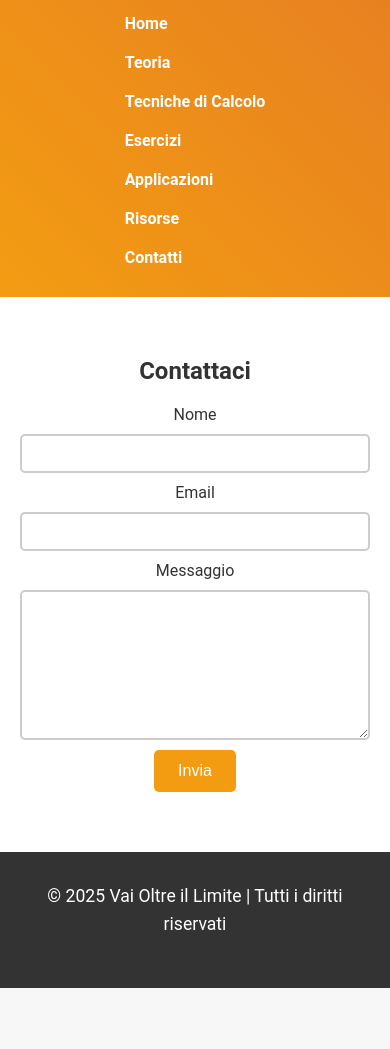
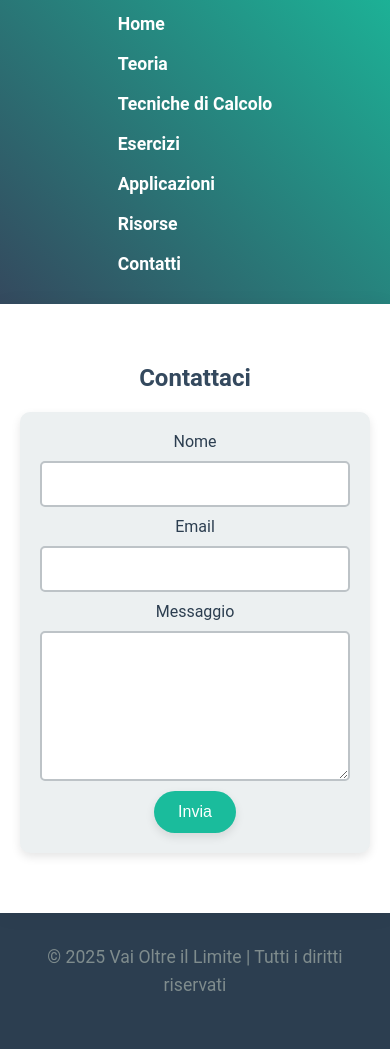
Before and after one commit to targamarcello/SitoLimiti, a plain HTML site: page OltreIlLimite/contatti.html in a window 390 px wide. Shown: the part 74-1123 px from the top of the page. Before the commit the page ends 1062 px from the top, so only its background shows below. Drawn offline with Linux system fonts and the light colour scheme.

Commit message:
Modifiche apportate
modificato lo stile del sito (fatto pure responsive), implementato download di un file pdf con esercizi nella sezione esercizi.

```diff
--- a/OltreIlLimite/styles.css
+++ b/OltreIlLimite/styles.css
@@ -9,8 +9,8 @@
 html, body {
     height: 100%;
     font-family: 'Roboto', sans-serif;
-    background-color: #f7f7f7;
-    color: #333;
+    background-color: #f4f7f6; /* Colore più neutro per lo sfondo */
+    color: #2c3e50; /* Colore scuro per il testo principale */
 }
 
 body {
@@ -21,9 +21,10 @@ body {
 
 /* Header */
 header {
-    background: linear-gradient(45deg, #f39c12, #e67e22); /* Gradiente di colore */
+    background: linear-gradient(45deg, #34495e, #1abc9c); /* Colori blu-grigio e verde per un effetto fresco e professionale */
     color: #fff;
     padding: 20px 0;
+    box-shadow: 0 2px 10px rgba(0, 0, 0, 0.1); /* Aggiunta ombra per un effetto di profondità */
 }
 
 .header-container {
@@ -38,7 +39,7 @@ header {
 header h1 {
     font-size: 2rem;
     letter-spacing: 2px;
-    text-shadow: 1px 1px 5px rgba(0, 0, 0, 0.2); /* Ombra per migliorare la visibilità */
+    text-shadow: 2px 2px 6px rgba(0, 0, 0, 0.3); /* Ombra per migliorare la visibilità */
 }
 
 nav ul {
@@ -54,11 +55,13 @@ nav ul li a {
     text-decoration: none;
     color: white;
     font-weight: bold;
-    transition: color 0.3s ease;
+    font-size: 1.1rem; /* Aumentata la dimensione per una maggiore leggibilità */
+    transition: color 0.3s ease, transform 0.3s ease;
 }
 
 nav ul li a:hover {
-    color: #f39c12;
+    color: #1abc9c; /* Verde chiaro per il hover */
+    transform: scale(1.05); /* Aggiunta una leggera animazione di ingrandimento */
 }
 
 /* Sezioni generali */
@@ -68,6 +71,7 @@ section {
     background-color: #fff;
     opacity: 0;
     animation: fadeIn 1s forwards;
+    box-shadow: 0 2px 20px rgba(0, 0, 0, 0.05); /* Aggiunta ombra per un effetto di profondità */
 }
 
 .section-content {
@@ -77,8 +81,8 @@ section {
 }
 
 h2 {
-    font-size: 2rem;
-    color: #333;
+    font-size: 2.2rem; /* Aumentata la dimensione del titolo */
+    color: #34495e; /* Colore più scuro per il titolo */
     margin-bottom: 20px;
     animation: textSlide 1s ease-out;
 }
@@ -87,35 +91,39 @@ p {
     font-size: 1.1rem;
     line-height: 1.6;
     margin-bottom: 20px;
+    color: #7f8c8d; /* Colore più morbido per il testo */
 }
 
 /* Bottone principale */
 .btn-main {
-    background-color: #f39c12;
+    background-color: #1abc9c; /* Verde acqua per il pulsante principale */
     color: white;
     padding: 12px 24px;
     border: none;
-    border-radius: 5px;
+    border-radius: 30px; /* Bordo più arrotondato */
     font-size: 1rem;
     cursor: pointer;
     text-decoration: none;
     display: inline-block;
-    transition: background-color 0.3s ease, transform 0.3s ease; /* Aggiunta transizione per l'effetto hover */
+    transition: background-color 0.3s ease, transform 0.3s ease, box-shadow 0.3s ease;
+    box-shadow: 0 4px 10px rgba(0, 0, 0, 0.1); /* Ombra per dare profondità al bottone */
 }
 
 .btn-main:hover {
-    background-color: #e67e22;
-    transform: scale(1.1);
+    background-color: #16a085; /* Colore più scuro per l'hover */
+    transform: scale(1.05);
+    box-shadow: 0 8px 15px rgba(0, 0, 0, 0.2); /* Aggiunta ombra più accentuata all'hover */
 }
 
 /* Footer */
 footer {
-    background-color: #333;
+    background-color: #2c3e50; /* Blu scuro per il footer */
     color: white;
     text-align: center;
     padding: 30px;
     font-size: 0.9rem;
     margin-top: auto;
+    box-shadow: 0 -2px 10px rgba(0, 0, 0, 0.1); /* Ombra per separare dal contenuto */
 }
 
 /* Stile form */
@@ -125,14 +133,19 @@ form {
     align-items: center;
     max-width: 500px;
     margin: 0 auto;
+    background-color: #ecf0f1; /* Colore chiaro per il form */
+    padding: 20px;
+    border-radius: 10px; /* Aggiunto bordo arrotondato */
+    box-shadow: 0 4px 10px rgba(0, 0, 0, 0.1);
 }
 
 form input, form textarea {
     width: 100%;
-    padding: 10px;
+    padding: 12px;
     margin: 10px 0;
-    border: 2px solid #ccc;
+    border: 2px solid #bdc3c7; /* Colore del bordo grigio chiaro */
     border-radius: 5px;
+    font-size: 1rem;
 }
 
 form textarea {
@@ -141,19 +154,21 @@ form textarea {
 }
 
 form button {
-    background-color: #f39c12;
+    background-color: #1abc9c; /* Verde acqua per il pulsante del form */
     color: white;
     padding: 12px 24px;
     border: none;
-    border-radius: 5px;
+    border-radius: 30px;
     cursor: pointer;
     font-size: 1rem;
     transition: background-color 0.3s ease, transform 0.3s ease;
+    box-shadow: 0 4px 10px rgba(0, 0, 0, 0.1);
 }
 
 form button:hover {
-    background-color: #e67e22;
+    background-color: #16a085; /* Colore più scuro per l'hover */
     transform: scale(1.05);
+    box-shadow: 0 8px 15px rgba(0, 0, 0, 0.2);
 }
 
 /* Animazioni */
```
Also changed, not shown: OltreIlLimite/esercizi.html (+5 -1 lines), OltreIlLimite/script.js (+7 -1 lines), 1 other file.
